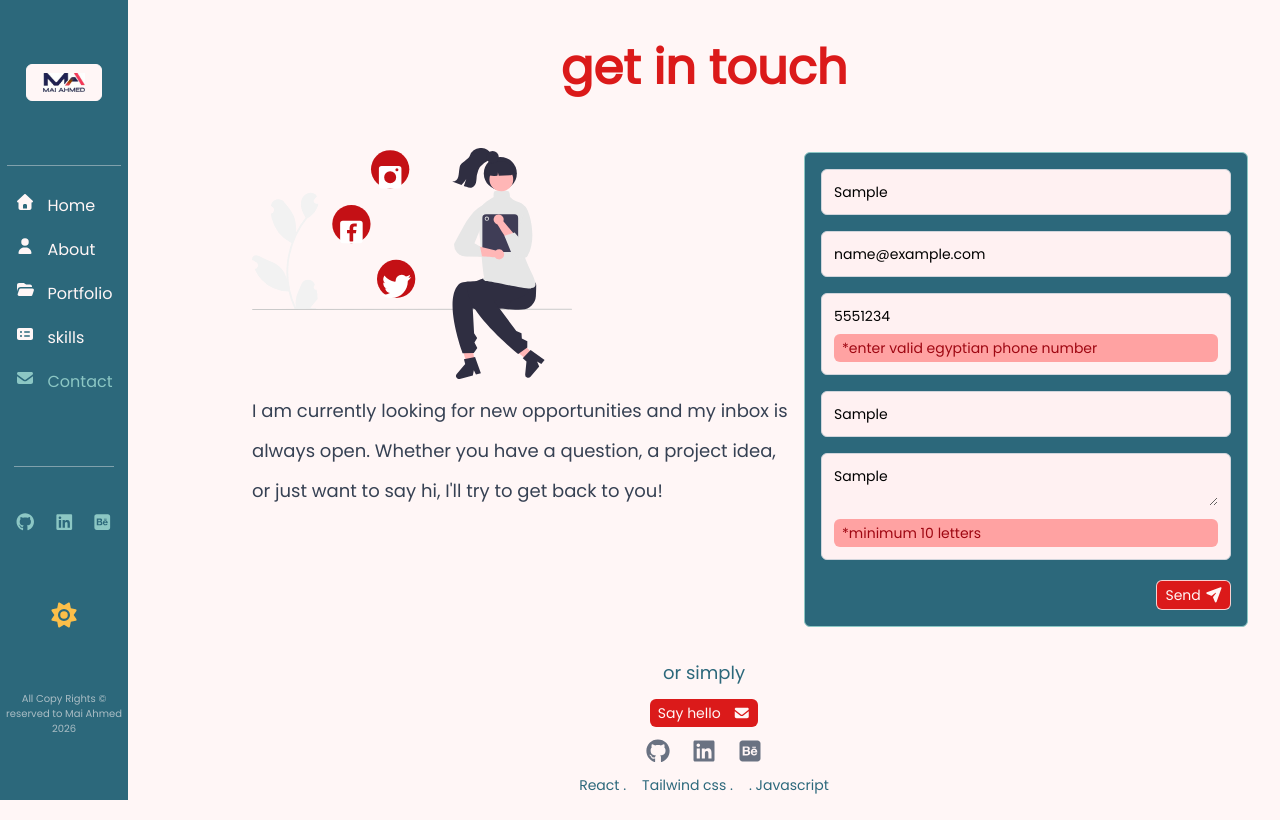
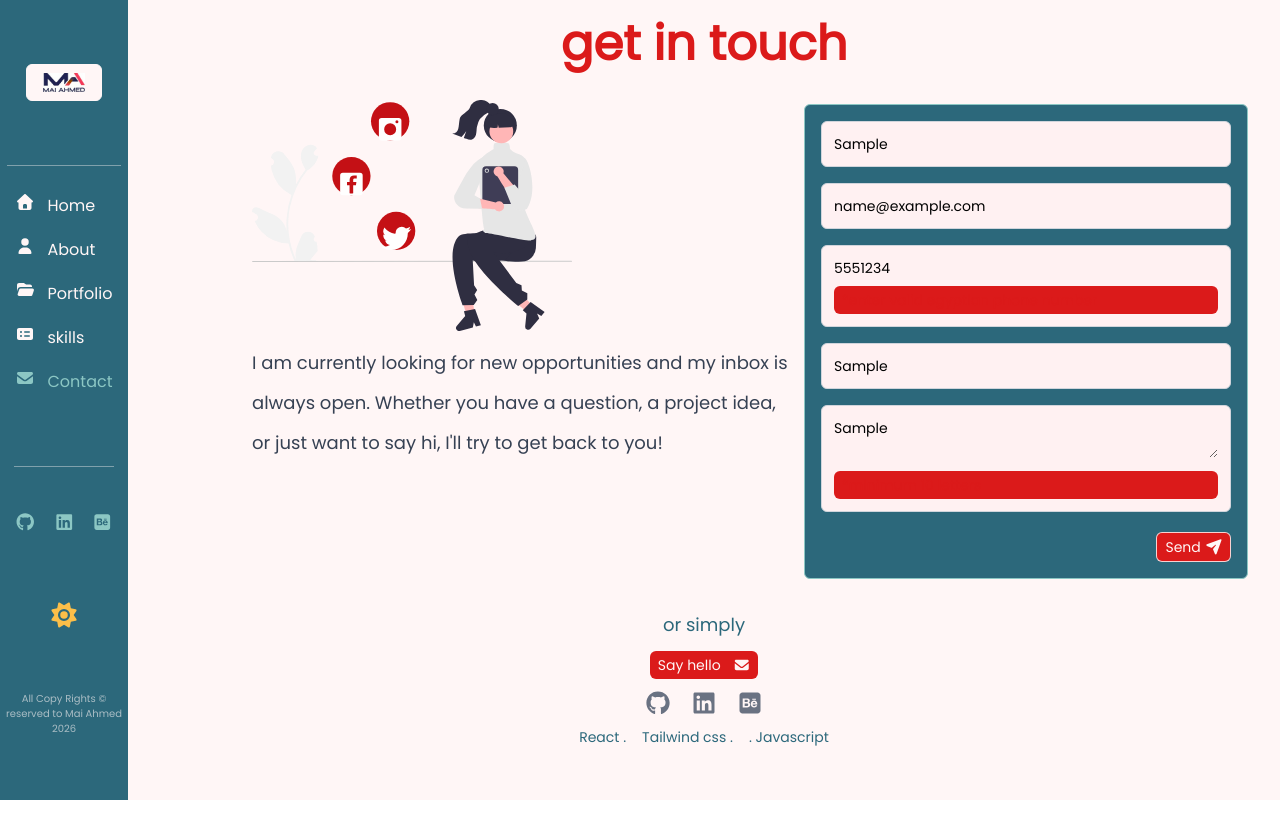
Before and after one commit to maioia/portfolio1, a React (Vite) app: page /contact in a window 1280 px wide. Both pictures are taken after typing "Sample", "name@example.com", "5551234", "Sample", "Sample" into the empty fields and a click on the button "Send". Built offline with nearby package versions, Linux system fonts and the light colour scheme.

Commit message:
adding loading screen between components

```diff
--- a/src/App.jsx
+++ b/src/App.jsx
@@ -1,4 +1,8 @@
-import { createBrowserRouter, Navigate, RouterProvider } from "react-router";
+import {
+  createBrowserRouter,
+  redirect,
+  RouterProvider,
+} from "react-router";
 import Home from "./pages/Home/Home";
 import About from "./pages/About/About";
 import Portfolio from "./pages/Portfolio/Portfolio";
@@ -12,6 +16,8 @@ import ThemeProvider from "./context/ThemeContext";
 function App() {
   const [theme, setTheme] = useState("light");
 
+  const delay = (ms) => new Promise((resolve) => setTimeout(resolve, ms));
+
   const router = createBrowserRouter([
     {
       path: "/",
@@ -19,19 +25,23 @@ function App() {
       children: [
         {
           index: true,
+          loader: () => delay(800),
           element: <Home />,
         },
         {
           path: "about",
+          loader: () => delay(800),
           element: <About />,
         },
         {
           path: "portfolio",
+          loader: () => delay(800),
           element: <Portfolio />,
+
           children: [
             {
               index: true,
-              element: <Navigate to={`featured`} replace />,
+              loader: () => redirect("featured"),
             },
             {
               path: "featured",
@@ -53,14 +63,17 @@ function App() {
         },
         {
           path: "skills",
+          loader: () => delay(800),
           element: <MySkills />,
         },
         {
           path: "contact",
+          loader: () => delay(800),
           element: <Contact />,
         },
         {
           path: "*",
+          loader: () => delay(800),
           element: <NotFound />,
         },
       ],
--- a/src/Components/AppLayout/AppLayout.jsx
+++ b/src/Components/AppLayout/AppLayout.jsx
@@ -1,21 +1,23 @@
-import { Outlet, useLocation } from "react-router";
+import { Outlet, useLocation, useNavigation } from "react-router";
 import Navbar from "../Navbar/Navbar";
-import { useState } from "react";
-import Loading from "../Loading/Loading";
+import Loading from "../Loading/Loading.jsx";
 import { AnimatePresence, motion } from "framer-motion";
 
 export default function AppLayout({ toggleTheme, theme }) {
-  const [isLoading, setIsLoading] = useState(false);
   const location = useLocation();
-
+  const navigation = useNavigation();
+  console.log(navigation.state);
   return (
     <>
-      <main className="lg:grid lg:grid-cols-10 bg-[#FFF6F6]">
+      <main className="min-h-screen lg:grid lg:grid-cols-10 bg-[#FFF6F6]">
         <aside
           className={`${theme === "dark" ? "dark" : ""} lg:col-span-1 xs:hidden`}
         >
           <Navbar toggleTheme={toggleTheme} theme={theme} />
         </aside>
+        {navigation.state === "loading" ? (
+          <Loading />
+        ) : (
           <AnimatePresence mode="wait">
             <motion.div
               className="lg:col-span-9 col-span-10 bg-[#FFF6F6]"
@@ -25,9 +27,12 @@ export default function AppLayout({ toggleTheme, theme }) {
               transition={{ duration: 0.7 }}
               exit={{ opacity: 0, y: -50 }}
             >
+              <div className="min-h-screen">
                 <Outlet />
+              </div>
             </motion.div>
           </AnimatePresence>
+        )}
       </main>
     </>
   );
--- a/src/Components/Loading/Loading.jsx
+++ b/src/Components/Loading/Loading.jsx
@@ -1,11 +1,10 @@
 import styles from "./Loading.module.css";
 const Loading = () => {
+  console.log(styles.loader);
   return (
-    <>
-      <main className="flex justify-center items-center min-h-screen">
-        <div class={styles.loader}></div>
-      </main>
-    </>
+    <div className="fixed inset-0 bg-white/70 flex justify-center items-center z-50">
+      <div className={styles.loader}></div>
+    </div>
   );
 };
 
--- a/src/Components/Navbar/Navbar.jsx
+++ b/src/Components/Navbar/Navbar.jsx
@@ -33,7 +33,7 @@ export default function Navbar() {
   return (
     <>
       {/* Main Navigation */}
-      <aside className=" flex lg:bg-[#2C687B] dark:bg-[#132440] lg:flex-col items-center justify-evenly transition-all duration-300">
+      <aside className=" flex h-full lg:bg-[#2C687B] dark:bg-[#132440] lg:flex-col items-center justify-evenly transition-all duration-300">
         <div className="flex items-center justify-between lg:justify-center">
           <img
             src={logo}
--- a/src/index.css
+++ b/src/index.css
@@ -41,7 +41,7 @@
   }
 
   .head-style {
-    @apply text-center lg:my-5 lg:text-5xl text-3xl p-6 font-extrabold text-[#DB1A1A];
+    @apply text-center lg:py-5 lg:text-5xl text-3xl font-extrabold text-[#DB1A1A];
   }
   .sub-head-style {
     @apply text-gray-600 lg:text-3xl;
--- a/src/pages/Contact/Contact.jsx
+++ b/src/pages/Contact/Contact.jsx
@@ -48,7 +48,7 @@ export default function Contact() {
   });
   return (
     <>
-      <main className="container dark:bg-black dark:text-white">
+      <main className="container h-full dark:bg-black dark:text-white">
         <h1 className="head-style text-[#DB1A1A]">get in touch</h1>
         <div className="lg:grid lg:grid-cols-12 gap-4">
           <div className="col-span-6 col-start-2">
@@ -83,8 +83,8 @@ export default function Contact() {
                   onBlur={formik.handleBlur}
                 />
                 {formik.errors.name && formik.touched.name ? (
-                  <p className="bg-red-300 text-red-800 py-1 px-2 rounded-md mt-2 font-medium">
-                    *{formik.errors.name}
+                  <p className="bg-[#DB1A1A] text-[#DB1A1A] dark:text-[#FFF6F6] py-1 px-2 rounded-md mt-2 font-medium">
+                    * {formik.errors.name}
                   </p>
                 ) : (
                   ""
@@ -101,7 +101,7 @@ export default function Contact() {
                   onBlur={formik.handleBlur}
                 />
                 {formik.errors.email && formik.touched.email ? (
-                  <p className="bg-red-300 text-red-800 py-1 px-2 rounded-md mt-2 font-medium">
+                  <p className="bg-[#DB1A1A] text-[#DB1A1A] dark:text-[#FFF6F6] py-1 px-2 rounded-md mt-2 font-medium">
                     *{formik.errors.email}
                   </p>
                 ) : (
@@ -119,7 +119,7 @@ export default function Contact() {
                   onBlur={formik.handleBlur}
                 />
                 {formik.errors.phone && formik.touched.phone ? (
-                  <p className="bg-red-300 text-red-800 py-1 px-2 rounded-md mt-2 font-medium">
+                  <p className="bg-[#DB1A1A] text-[#DB1A1A] dark:text-[#FFF6F6] py-1 px-2 rounded-md mt-2 font-medium">
                     *{formik.errors.phone}
                   </p>
                 ) : (
@@ -137,7 +137,7 @@ export default function Contact() {
                   onBlur={formik.handleBlur}
                 />
                 {formik.errors.subject && formik.touched.subject ? (
-                  <p className="bg-red-300 text-red-800 py-1 px-2 rounded-md mt-2 font-medium">
+                  <p className="bg-[#DB1A1A] text-[#DB1A1A] dark:text-[#FFF6F6] py-1 px-2 rounded-md mt-2 font-medium">
                     *{formik.errors.subject}
                   </p>
                 ) : (
@@ -154,7 +154,7 @@ export default function Contact() {
                   onBlur={formik.handleBlur}
                 ></textarea>
                 {formik.errors.message && formik.touched.message ? (
-                  <p className="bg-red-300 text-red-800 py-1 px-2 rounded-md mt-2 font-medium">
+                  <p className="bg-[#DB1A1A] text-[#DB1A1A] dark:text-[#FFF6F6] py-1 px-2 rounded-md mt-2 font-medium">
                     *{formik.errors.message}
                   </p>
                 ) : (
```
Lines whose indentation alone changed are shown as unchanged.
